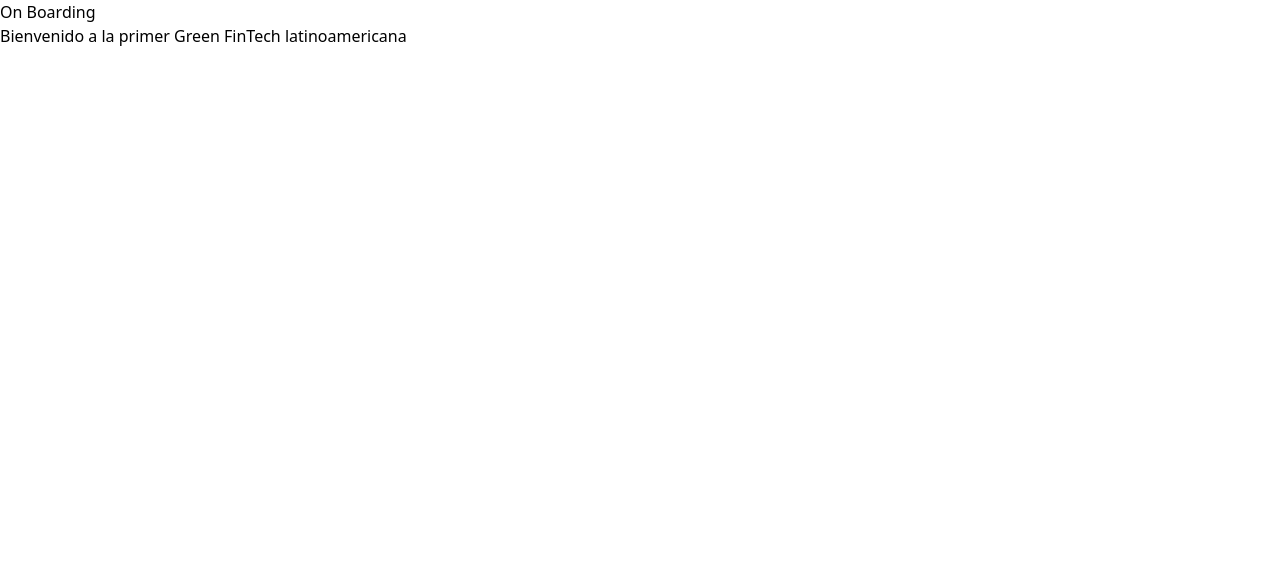
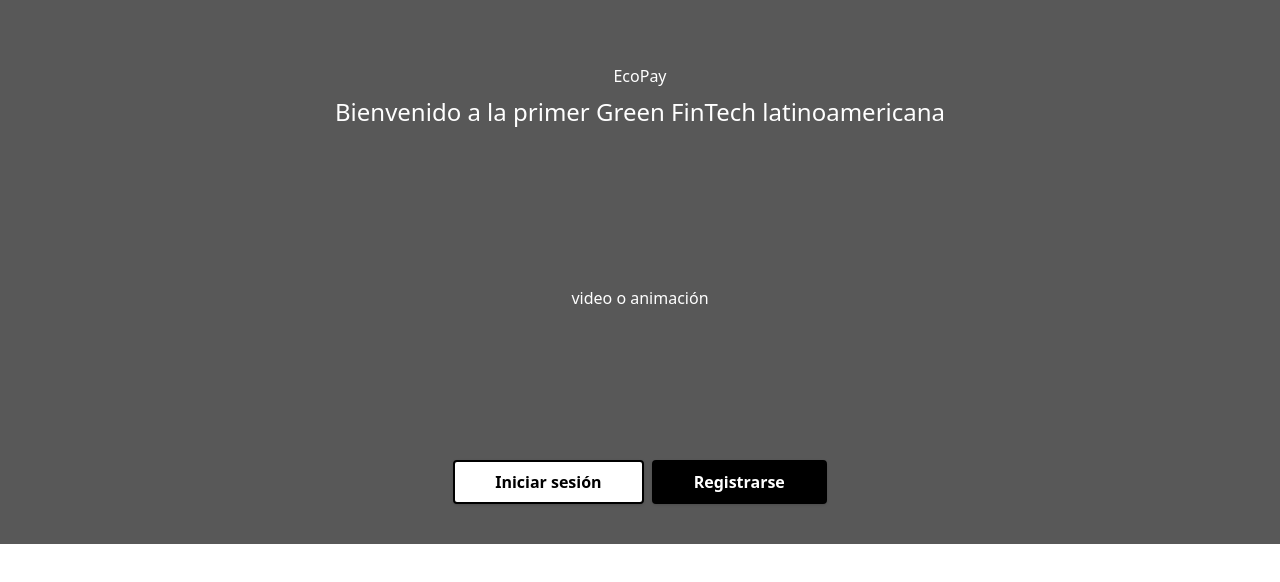
Before and after one commit to No-Country/s13-21-ft-java, a React (Vite) app in the folder Walam_Front/: page /OnBoarding in a window 1280 px wide. Shown: the top 582 px of the page. Built offline with nearby package versions, Linux system fonts and the light colour scheme.

Commit message:
Designing the OnBoarding Page

```diff
--- a/Walam_Front/src/Routes/OnBoarding/Presentation/OnBoardingInfo.jsx
+++ b/Walam_Front/src/Routes/OnBoarding/Presentation/OnBoardingInfo.jsx
@@ -1,11 +1,25 @@
+import { Link } from 'react-router-dom'
+
 const OnBoardingInfo = () => {
     return (
+      <>
+        <div className='pt-6'>
+          <p>EcoPay</p>
+        </div>
+        <div className='py-2 text-wrap text-2xl'>
+          <p>Bienvenido a la primer Green FinTech latinoamericana</p>
+        </div>
 
-      <div>
-        <h1>On Boarding</h1>
-        <h2>Bienvenido a la primer Green FinTech latinoamericana</h2>
-      </div>
+        <div className='p-[150px]'>
+          <p>video o animación</p>
+        </div>
 
+        <div className='flex flex-wrap justify-center content-between'>
+        <button className='font-bold bg-white text-black py-2 px-10 rounded border-2 border-black shadow'>Iniciar sesión</button>
+        <div className='w-2'></div>
+        <Link to='/Login' className='font-bold bg-black py-2 px-10 rounded border-2 border-black shadow'> Registrarse</Link>
+        </div>
+      </>
     )
   }
 
--- a/Walam_Front/src/Routes/OnBoarding/Presentation/OnBoardingLayout.jsx
+++ b/Walam_Front/src/Routes/OnBoarding/Presentation/OnBoardingLayout.jsx
@@ -2,7 +2,7 @@ import React from 'react'
 
 const OnBoardingLayout = ({ children }) => {
   return (
-    <div>
+    <div className='bg-[#585858] text-white w-full flex flex-col justify-center py-10 items-center'>
       {children}
     </div>
   )
```
